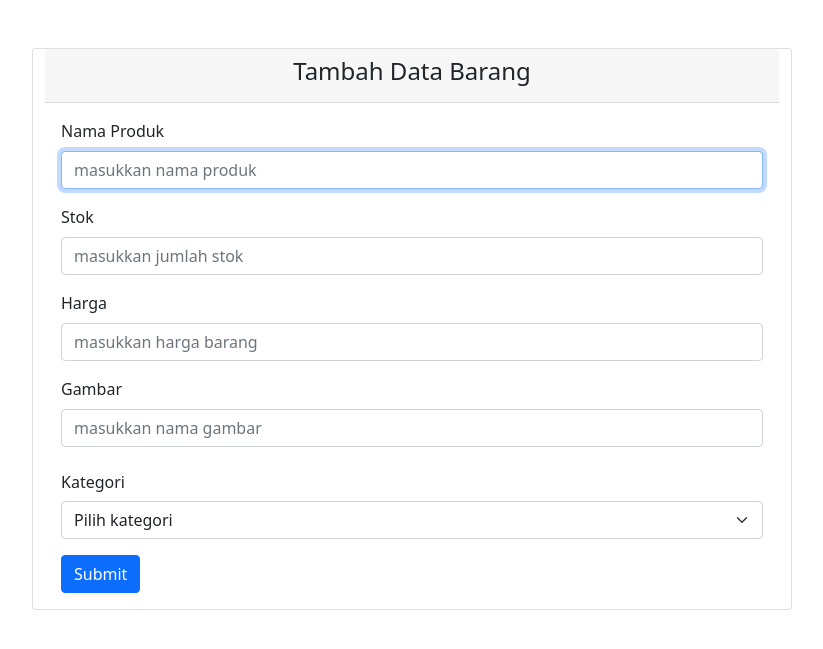
After one commit to rahmaalia/pw2022_b_213040047, a PHP site: page /tambah.php in a window 1280 px wide. The commit adds this page. Shown: the top 649 px of the page, without its empty margins (228-1051 px from the left). Run offline with PHP 8.4, Linux system fonts and the light colour scheme.

Commit message:
tambah data(aplod gambar manual)

```diff
--- a/tubes/assets/css/style.css
+++ b/tubes/assets/css/style.css
@@ -0,0 +1,4 @@
+.bg-main {
+  /* background-color: rebeccapurple; */
+  background-image: url('../../gambar/bg.jpg');
+}
--- a/tubes/layout/dashboard.php
+++ b/tubes/layout/dashboard.php
@@ -1,7 +1,7 @@
 <?php
 
 require 'functions.php';
-$produk = query("SELECT * FROM produk join kategori on kategori.id_kategori = produk.kategori_id");
+$produk = query("SELECT * FROM produk join kategori on kategori.id_kategori = produk.kategori_id ORDER BY id_produk DESC");
 
 // mengambil data barang
 $data_barang = mysqli_query($conn,"SELECT * FROM produk");
--- a/tubes/layout/functions.php
+++ b/tubes/layout/functions.php
@@ -14,4 +14,24 @@ function query($query){
     return $rows;
 }
 
+// TAMBAH DATA
+function tambah($data){
+    global $conn;
+    // ambil data dar tiap elemen dalam form
+    $namaProduk = htmlspecialchars($data["namaProduk"]);
+    $stok = htmlspecialchars($data["stok"]);
+    $harga = htmlspecialchars($data["harga"]);
+    $gambar = htmlspecialchars($data["gambar"]);
+    $kategori = htmlspecialchars($data["kategori"]);
+
+    // query insert data
+    $query = "INSERT INTO produk
+                VALUES
+                ('', '$namaProduk', '$stok', '$harga', '$gambar', '$kategori')
+                ";
+    mysqli_query($conn, $query);
+
+    return mysqli_affected_rows($conn);
+}
+
 ?>
--- /dev/null
+++ b/tubes/layout/tambah.php
@@ -0,0 +1,87 @@
+<?php
+
+require 'functions.php';
+
+// cek apakah tombol submit telah ditekan atau belum
+if (isset($_POST["submit"])) {
+
+    // cek apakag data berhasil di tambahkan atau tidak
+    if (tambah($_POST) > 0) {
+        echo "
+        <script>
+        alert('data berhasil ditambahkan')
+        document.location.href='dashboard.php'
+        </script>";
+    } else {
+        echo
+        "        <script>
+        alert('data gagal ditambahkan')
+        document.location.href='dashboard.php'
+        </script>";
+    }
+}
+
+?>
+
+<!DOCTYPE html>
+<html lang="en">
+<head>
+    <title>Tambah Data</title>
+    <link href="https://cdn.jsdelivr.net/npm/bootstrap@5.1.3/dist/css/bootstrap.min.css" rel="stylesheet" integrity="sha384-1BmE4kWBq78iYhFldvKuhfTAU6auU8tT94WrHftjDbrCEXSU1oBoqyl2QvZ6jIW3" crossorigin="anonymous">
+    <link rel="stylesheet" href="../assets/css/style.css" />
+
+</head>
+<body class="bg-main">
+
+    <div class="container my-5 tambah">
+        <div class="row justify-content-center">
+            <div class="card col-sm-10 col-md-8">
+                <div class="card-header">
+                    <h4 class="card-title text-center">Tambah Data Barang</h4>
+                </div>
+                <div class="card-body">
+                    <form action="" method="post">
+                        <div class="mb-3">
+                            <label for="namaProduk" class="form-label">Nama Produk</label>
+                            <input type="text" class="form-control" id="namaProduk" name="namaProduk" placeholder="masukkan nama produk" required autofocus>
+                        </div>
+                        <div class="mb-3">
+                            <label for="stok" class="form-label">Stok</label>
+                            <input type="number" class="form-control" id="stok" name="stok" placeholder="masukkan jumlah stok" required >
+                        </div>
+                        <div class="mb-3">
+                            <label for="harga" class="form-label">Harga</label>
+                            <input type="number" class="form-control" id="harga" name="harga" placeholder="masukkan harga barang" required >
+                        </div>
+                        <div class="mb-3">
+                            <label for="gambar" class="form-label">Gambar</label>
+                            <input type="text" class="form-control" id="gambar" name="gambar" placeholder="masukkan nama gambar" required >
+                        </div>
+                        <div class="mb-3">
+                            <label for="kategori" class="col-form-label">Kategori</label>
+                            <select class="form-select" name="kategori" required="">
+                                <option disabled="" selected="">Pilih kategori</option>
+                                <option value="1">Backpack</option>
+                                <option value="2">Totebag</option>
+                                <option value="3">Slingbag</option>
+                            </select>
+                        </div>
+
+                        <button type="submit" class="btn btn-primary" name="submit">Submit</button>
+                    </form>
+                </div>
+            </div>
+        </div>
+    </div>
+
+
+
+
+
+
+
+
+    <!--   Core JS Files   -->
+    <script src="https://cdn.jsdelivr.net/npm/bootstrap@5.1.3/dist/js/bootstrap.bundle.min.js" integrity="sha384-ka7Sk0Gln4gmtz2MlQnikT1wXgYsOg+OMhuP+IlRH9sENBO0LRn5q+8nbTov4+1p" crossorigin="anonymous"></script>
+</body>
+</html>
```
Also changed, not shown: tubes/layout/tables.php (+6 -3 lines), tubes/gambar/bg.jpg (added).
